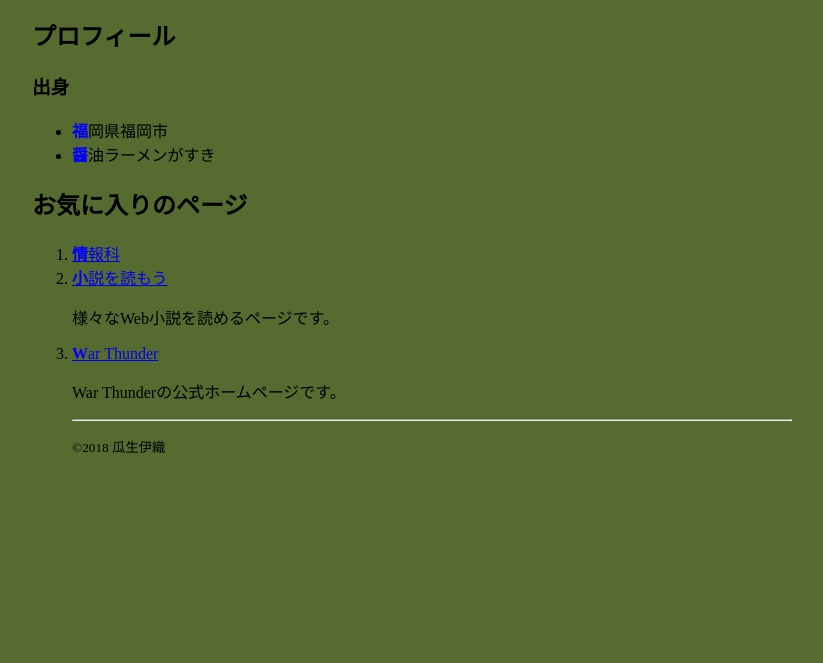
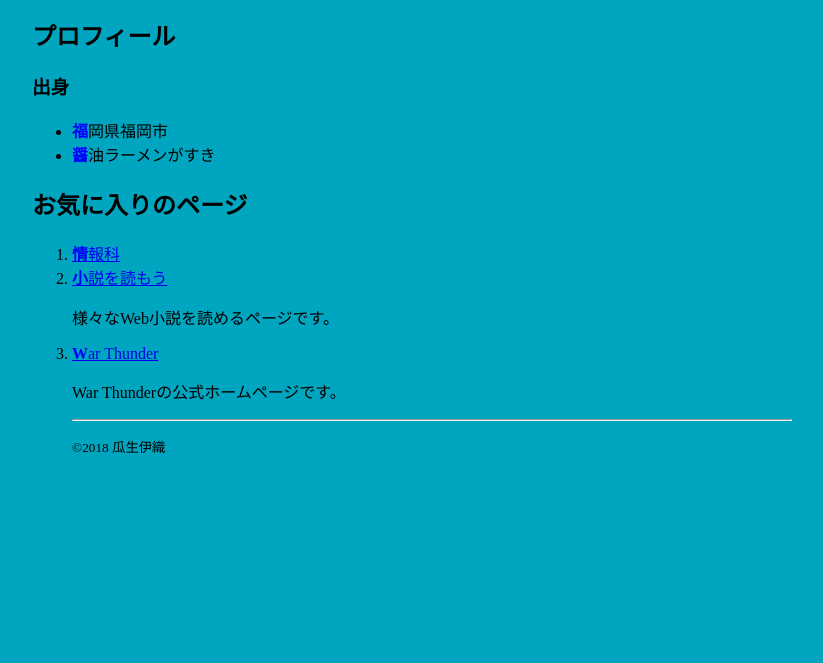
Before and after one commit to k17rs016/tast01--------------, a plain HTML site: page index.html in a window 1280 px wide. Shown: the part 137-800 px from the top of the page, without its empty margins (228-1051 px from the left). Drawn offline with Linux system fonts and the light colour scheme.

Commit message:
Update style.css

```diff
--- a/style.css
+++ b/style.css
@@ -3,7 +3,7 @@ body {
   margin-right: auto;
   width: 96%;
   max-width:760px;
-  background:#556b2f;
+  background:#00A5BF;
 }
 h1 {
   font-size: 1.6em;
```
